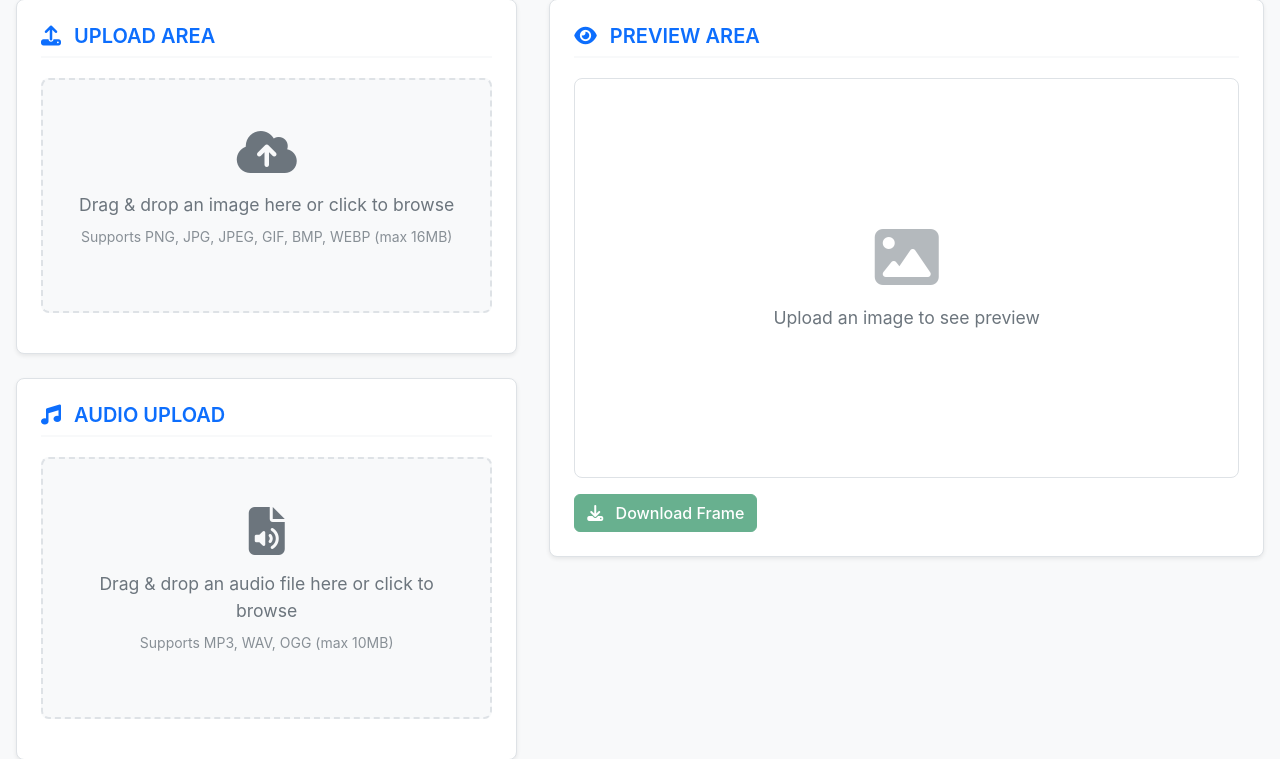
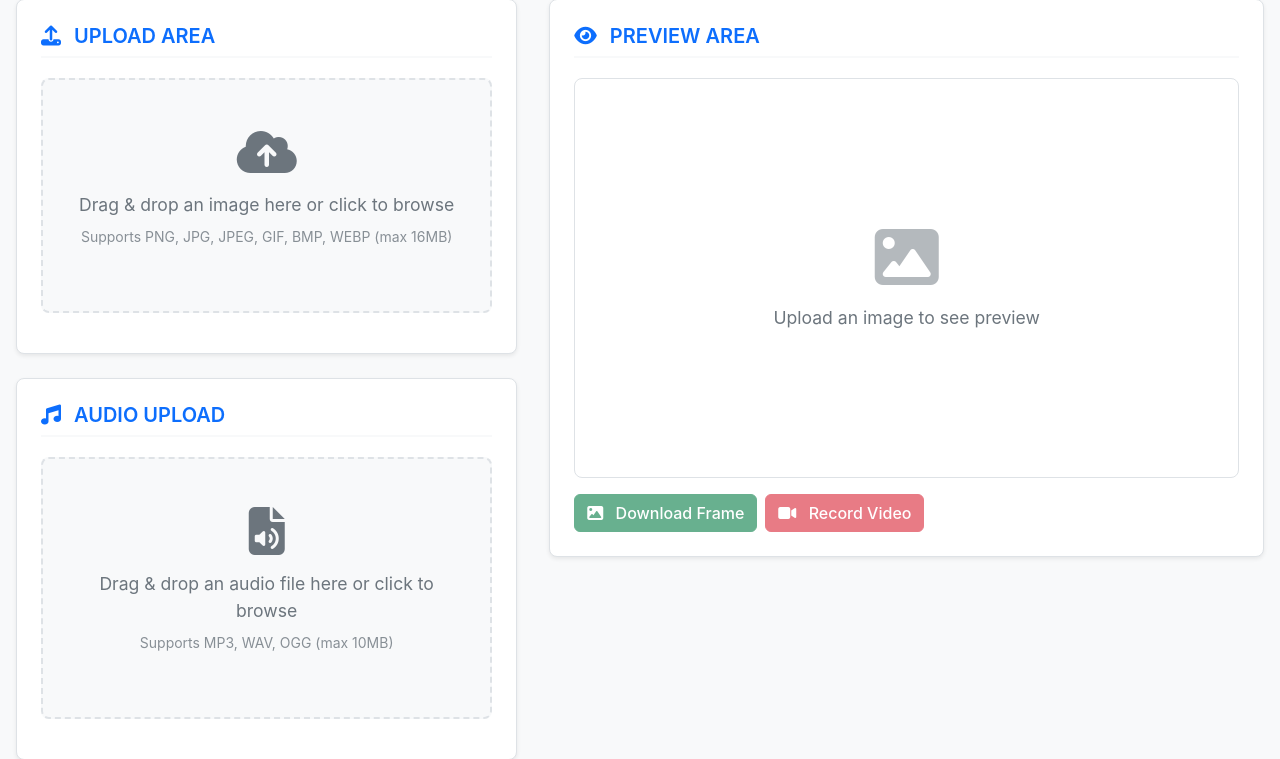
Before and after one commit to pirawinkumar/Textvibefx3, a Flask app: page / in a window 1280 px wide. Shown: the part 89-848 px from the top of the page. Run offline with Flask 3, Linux system fonts and the light colour scheme; some libraries are stand-ins or nearby versions.

Commit message:
Enable video recording with audio and download capabilities from the website
Adds MediaRecorder API to record canvas animation with audio and allows video download.

Replit-Commit-Author: Agent
Replit-Commit-Session-Id: 2810dfc4-eb30-4c8f-aa79-cf7d55afc101
Replit-Commit-Screenshot-Url: https://storage.googleapis.com/screenshot-production-us-central1/844abc33-b0df-4228-9c6b-bf4515d8fe9f/e2f81427-9a76-4273-a5df-e09041b961d0.jpg

```diff
--- a/static/js/app.js
+++ b/static/js/app.js
@@ -19,6 +19,12 @@ class TextBehindImageGenerator {
         this.dataArray = null;
         this.isPlaying = false;
         this.animationFrame = null;
+
+        // Video recording variables
+        this.mediaRecorder = null;
+        this.recordedChunks = [];
+        this.isRecording = false;
+        this.recordingStream = null;
 
         this.initializeElements();
         this.bindEvents();
@@ -58,6 +64,8 @@ class TextBehindImageGenerator {
         // Buttons
         this.processBtn = document.getElementById('process-btn');
         this.downloadBtn = document.getElementById('download-btn');
+        this.recordBtn = document.getElementById('record-btn');
+        this.stopRecordBtn = document.getElementById('stop-record-btn');
     }
 
     bindEvents() {
@@ -97,6 +105,8 @@ class TextBehindImageGenerator {
         // Button events
         this.processBtn.addEventListener('click', () => this.processImage());
         this.downloadBtn.addEventListener('click', () => this.downloadImage());
+        this.recordBtn.addEventListener('click', () => this.startRecording());
+        this.stopRecordBtn.addEventListener('click', () => this.stopRecording());
     }
 
     updateRangeValues() {
@@ -163,6 +173,9 @@ class TextBehindImageGenerator {
 
             this.showAudioStatus(`Audio loaded successfully! Duration: ${Math.round(this.audioBuffer.duration)}s`, 'success');
             this.audioControls.style.display = 'block';
+
+            // Enable recording button if we have both image and audio
+            this.updateRecordingButtons();
 
         } catch (error) {
             console.error('Audio loading error:', error);
@@ -270,6 +283,9 @@ class TextBehindImageGenerator {
             this.showUploadStatus(`Image loaded successfully! (${this.originalImage.width}x${this.originalImage.height})`, 'success');
             this.processBtn.disabled = false;
             this.updatePreview();
+
+            // Enable recording button if we have both image and audio
+            this.updateRecordingButtons();
 
             // Clean up the object URL
             URL.revokeObjectURL(imageUrl);
@@ -419,6 +435,9 @@ class TextBehindImageGenerator {
 
             this.downloadBtn.disabled = false;
             this.showPreviewInfo('Background removal complete! Text placed behind person.');
+
+            // Enable recording button if we have both image and audio
+            this.updateRecordingButtons();
 
             // Clean up
             URL.revokeObjectURL(foregroundUrl);
@@ -814,6 +833,140 @@ class TextBehindImageGenerator {
             }, 5000);
         }
     }
+
+    updateRecordingButtons() {
+        // Enable recording if we have both processed image and audio
+        const canRecord = this.foregroundImage && this.audioBuffer;
+        this.recordBtn.disabled = !canRecord;
+
+        if (canRecord) {
+            this.showPreviewInfo('Ready to record video with audio!', 'success');
+        }
+    }
+
+    async startRecording() {
+        if (!this.foregroundImage || !this.audioBuffer || this.isRecording) return;
+
+        try {
+            // Get canvas stream
+            const canvasStream = this.canvas.captureStream(30); // 30 FPS
+
+            // Create audio stream from audio context
+            const audioDestination = this.audioContext.createMediaStreamDestination();
+            this.analyser.connect(audioDestination);
+
+            // Combine canvas and audio streams
+            const combinedStream = new MediaStream([
+                ...canvasStream.getVideoTracks(),
+                ...audioDestination.stream.getAudioTracks()
+            ]);
+
+            this.recordingStream = combinedStream;
+
+            // Set up MediaRecorder
+            const options = {
+                mimeType: 'video/webm;codecs=vp9,opus',
+                videoBitsPerSecond: 2500000 // 2.5 Mbps
+            };
+
+            // Fallback if webm not supported
+            if (!MediaRecorder.isTypeSupported(options.mimeType)) {
+                options.mimeType = 'video/webm';
+            }
+
+            this.mediaRecorder = new MediaRecorder(combinedStream, options);
+            this.recordedChunks = [];
+
+            this.mediaRecorder.ondataavailable = (event) => {
+                if (event.data.size > 0) {
+                    this.recordedChunks.push(event.data);
+                }
+            };
+
+            this.mediaRecorder.onstop = () => {
+                this.saveRecording();
+            };
+
+            // Start recording
+            this.mediaRecorder.start();
+            this.isRecording = true;
+
+            // Update UI
+            this.recordBtn.style.display = 'none';
+            this.stopRecordBtn.style.display = 'inline-block';
+            this.stopRecordBtn.disabled = false;
+
+            // Start audio playback for recording
+            await this.playAudio();
+
+            this.showPreviewInfo('Recording video... Audio will play automatically.', 'warning');
+
+            // Auto-stop when audio ends
+            this.audioSource.onended = () => {
+                if (this.isRecording) {
+                    setTimeout(() => {
+                        this.stopRecording();
+                    }, 500); // Small delay to ensure everything is captured
+                }
+            };
+
+        } catch (error) {
+            console.error('Recording start error:', error);
+            this.showPreviewInfo('Failed to start recording. Please try again.', 'danger');
+            this.resetRecordingUI();
+        }
+    }
+
+    stopRecording() {
+        if (!this.isRecording || !this.mediaRecorder) return;
+
+        // Stop recording
+        this.mediaRecorder.stop();
+        this.isRecording = false;
+
+        // Stop audio
+        this.pauseAudio();
+
+        // Reset UI
+        this.resetRecordingUI();
+
+        this.showPreviewInfo('Processing video...', 'warning');
+    }
+
+    resetRecordingUI() {
+        this.recordBtn.style.display = 'inline-block';
+        this.stopRecordBtn.style.display = 'none';
+        this.stopRecordBtn.disabled = true;
+    }
+
+    saveRecording() {
+        if (this.recordedChunks.length === 0) {
+            this.showPreviewInfo('No video data recorded.', 'danger');
+            return;
+        }
+
+        // Create blob from recorded chunks
+        const blob = new Blob(this.recordedChunks, { type: 'video/webm' });
+
+        // Create download link
+        const url = URL.createObjectURL(blob);
+        const a = document.createElement('a');
+        a.href = url;
+        a.download = `text_behind_image_video_${Date.now()}.webm`;
+        document.body.appendChild(a);
+        a.click();
+        document.body.removeChild(a);
+        URL.revokeObjectURL(url);
+
+        // Clean up
+        this.recordedChunks = [];
+        if (this.recordingStream) {
+            this.recordingStream.getTracks().forEach(track => track.stop());
+            this.recordingStream = null;
+        }
+
+        this.showPreviewInfo('Video downloaded successfully!', 'success');
+    }
 }
 
 // Initialize the application when the DOM is loaded
--- a/templates/index.html
+++ b/templates/index.html
@@ -171,11 +171,21 @@
                         </div>
 
                         <div class="preview-controls mt-3">
-                            <button id="download-btn" class="btn btn-success" disabled>
-                                <i class="fas fa-download me-2"></i>
-                                Download Frame
-                            </button>
-                            <div class="preview-info" id="preview-info"></div>
+                            <div class="d-flex gap-2 flex-wrap">
+                                <button id="download-btn" class="btn btn-success" disabled>
+                                    <i class="fas fa-image me-2"></i>
+                                    Download Frame
+                                </button>
+                                <button id="record-btn" class="btn btn-danger" disabled>
+                                    <i class="fas fa-video me-2"></i>
+                                    Record Video
+                                </button>
+                                <button id="stop-record-btn" class="btn btn-warning" disabled style="display: none;">
+                                    <i class="fas fa-stop me-2"></i>
+                                    Stop Recording
+                                </button>
+                            </div>
+                            <div class="preview-info mt-2" id="preview-info"></div>
                         </div>
                     </div>
                 </div>
```
